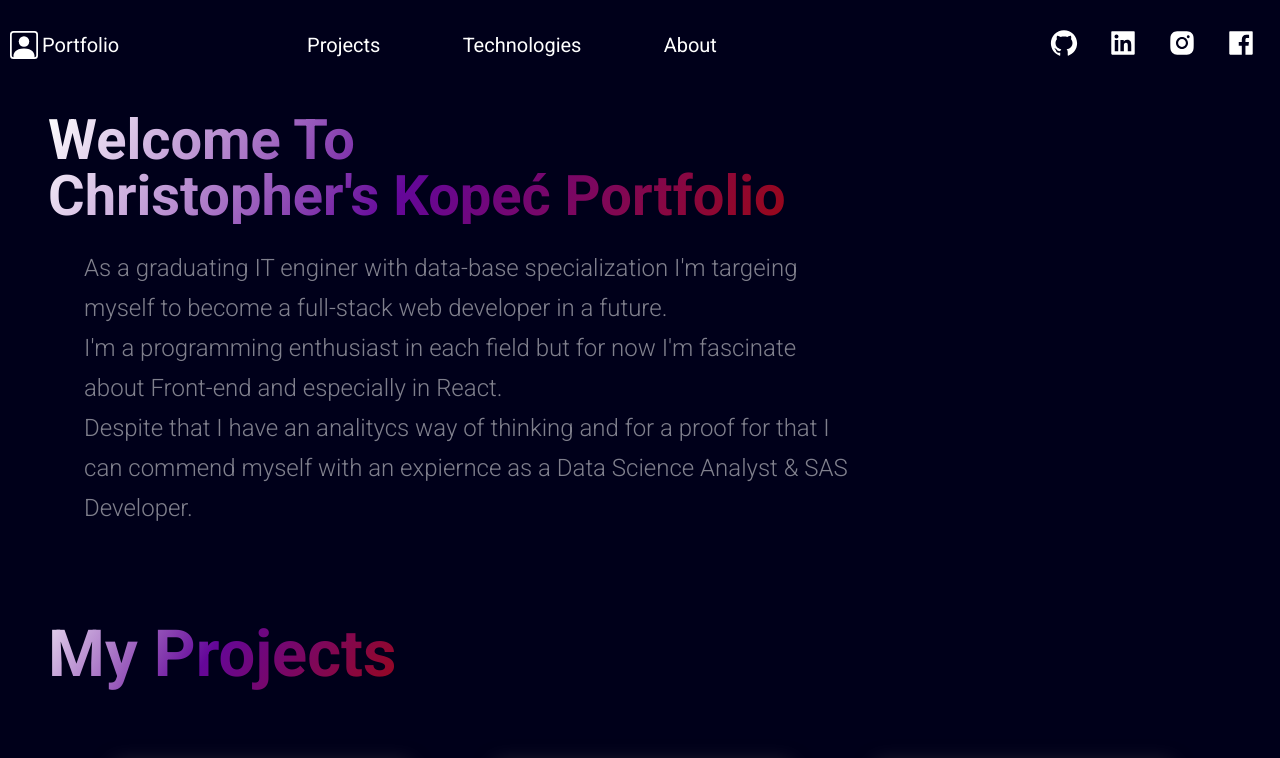
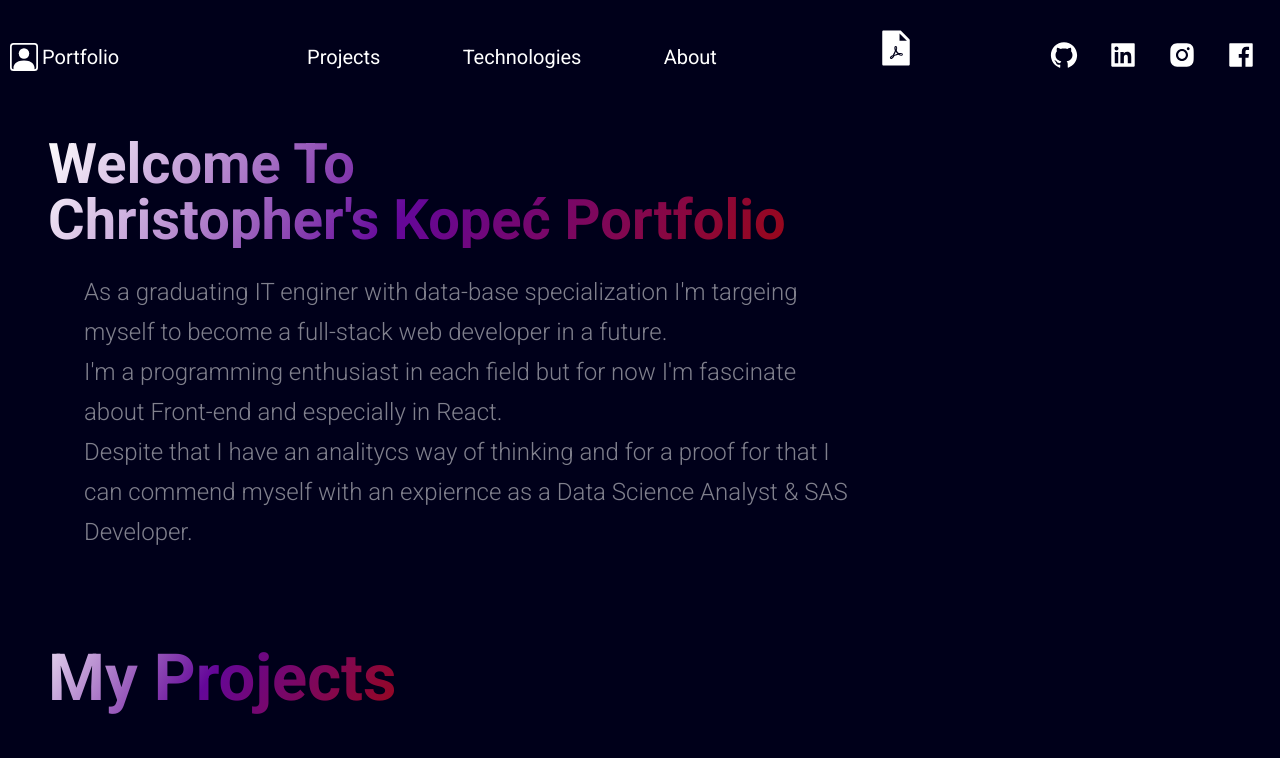
Before and after one commit to kkopec11/Portfolio, a Next.js app: page / in a window 1280 px wide. Shown: the top 758 px of the page. Built offline with nearby package versions, Linux system fonts and the light colour scheme.

Commit message:
CV Pdf Header

```diff
--- a/src/components/Header/Header.js
+++ b/src/components/Header/Header.js
@@ -1,9 +1,9 @@
 import Link from 'next/link';
 import React from 'react';
-import { AiFillGithub, AiFillInstagram, AiFillLinkedin, AiFillFacebook } from 'react-icons/ai';
+import { AiFillGithub, AiFillInstagram, AiFillLinkedin, AiFillFacebook, AiFillFilePdf } from 'react-icons/ai';
 import { BsPersonSquare } from 'react-icons/bs';
 
-import { Container, DivTitle, DivLinks, DivIcons, NavLink, Span, PortfolioTitle } from './styles';
+import { Container, DivTitle, DivLinks, DivCVpdf, PdfIcon, DivIcons, NavLink, Span, PortfolioTitle, HiddenText } from './styles';
 import { SocialIcons } from '../../styles/components/globalComponents';
 
 const Header = () => (
@@ -32,6 +32,12 @@
                 </Link>
             </li>
         </DivLinks>
+        <DivCVpdf>
+            <PdfIcon  >
+                <AiFillFilePdf download size="4rem" />
+                <HiddenText href="../../public/Krzysztof.Kopeć.CV.pdf" download>Download my CV</HiddenText>
+            </PdfIcon>
+        </DivCVpdf>
         <DivIcons>
             <SocialIcons href="https://github.com/kkopec11">
                 <AiFillGithub size="3rem" />
@@ -46,7 +52,7 @@
                 <AiFillFacebook size="3rem" />
             </SocialIcons>
         </DivIcons>
-    </Container>
+    </Container >
 );
 
 export default Header;
--- a/src/components/Header/styles.js
+++ b/src/components/Header/styles.js
@@ -48,6 +48,38 @@
     grid-area: 2 / 2 / 3 / 5;
   }
 `;
+
+export const DivCVpdf = styled.div`
+  grid-area: 1 / 4 / 2 / 5;
+  display: flex;
+  align-items: center;
+  flex-direction: column;
+  @media ${(props) => props.theme.breakpoints.sm} {
+    grid-area: 2 / 1 / 3 / 2;
+  }
+`;
+export const HiddenText = styled.a`
+color:white;
+visibility: hidden;
+`
+export const PdfIcon = styled.div`
+  display: flex;
+  align-items: center;
+  flex-direction: column;
+  transition: 0.3s ease;
+  border-radius: 20px;
+  padding: 8px;
+  &:hover {
+    background-color: #212d45;
+    transform: scale(1.2);
+    cursor: pointer;
+    ${HiddenText}{
+      visibility: visible;
+    }
+  }
+`;
+
+
 export const DivIcons = styled.div`
   grid-area: 1 / 5 / 2 / 6;
   display: flex;
```
Also changed, not shown: 2 other files (tests, documents, lock files or other folders).
